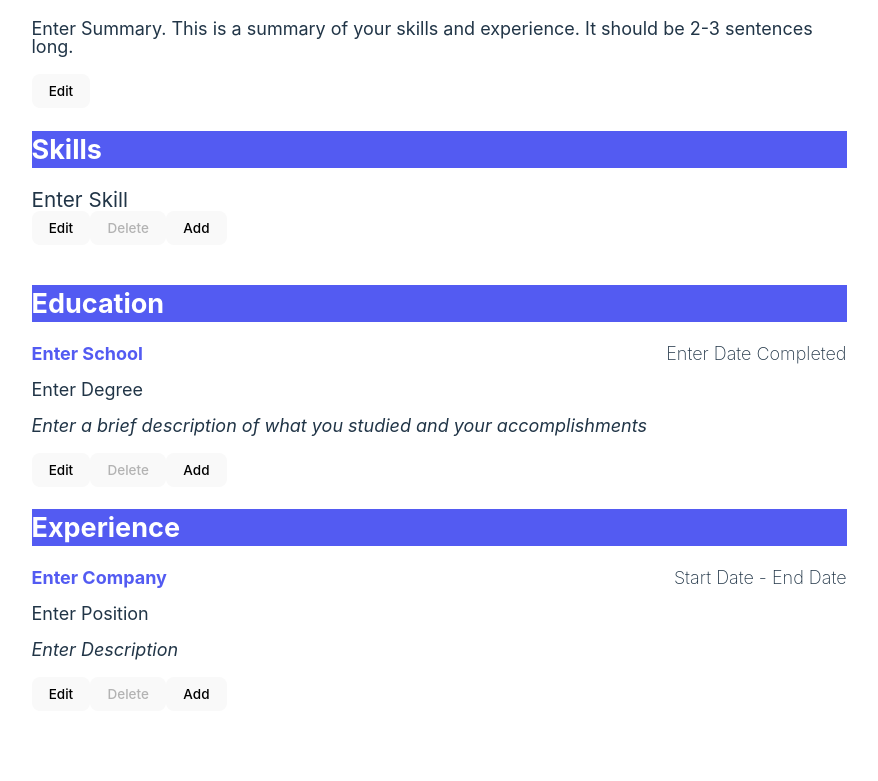
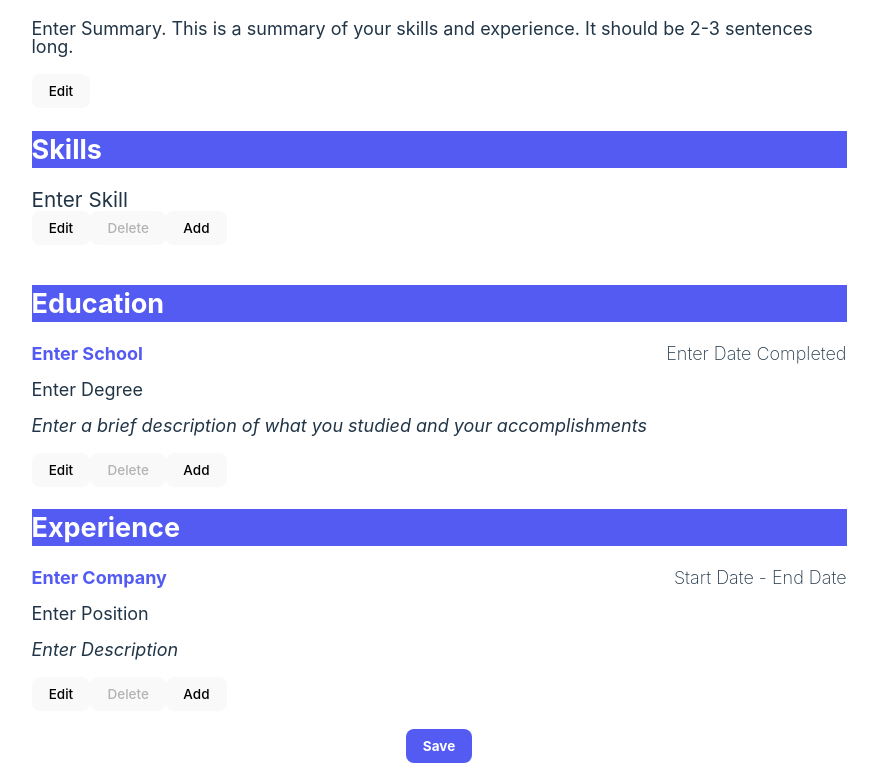
Before and after one commit to GrandeMan/CV-application, a React (Vite) app in the folder cv-app/: page / in a window 1280 px wide. Shown: the part 366-1147 px from the top of the page, without its empty margins (217-1095 px from the left). Before the commit the page ends 1077 px from the top, so only its background shows below. Built offline with nearby package versions, Linux system fonts and the light colour scheme.

Commit message:
Add save button

```diff
--- a/cv-app/src/App.jsx
+++ b/cv-app/src/App.jsx
@@ -511,4 +511,12 @@ function Experience() {
 	);
 }
 
-export { Themes, GeneralInfo, Summary, Skills, Education, Experience}
+function Print() {
+  return (
+    <div className="print">
+      <button onClick={() => window.print()}><b>Save</b></button>
+    </div>
+  )
+}
+
+export { Themes, GeneralInfo, Summary, Skills, Education, Experience, Print}
--- a/cv-app/src/index.css
+++ b/cv-app/src/index.css
@@ -112,6 +112,18 @@ textarea {
 
 }
 
+.print {
+  display: flex;
+  justify-content: center;
+  align-items: center;
+  margin: 1em 0;
+}
+.print button {
+  color: white;
+  font-weight: 500;
+  background-color: var(--color-primary);
+}
+
 button {
   border-radius: 8px;
   border: 1px solid transparent;
--- a/cv-app/src/main.jsx
+++ b/cv-app/src/main.jsx
@@ -1,6 +1,6 @@
 import React from 'react'
 import ReactDOM from 'react-dom/client'
-import { Themes, GeneralInfo, Summary, Skills, Education, Experience } from "./App.jsx";
+import { Themes, GeneralInfo, Summary, Skills, Education, Experience, Print } from "./App.jsx";
 import './index.css'
 
 ReactDOM.createRoot(document.getElementById('root')).render(
@@ -11,5 +11,6 @@ ReactDOM.createRoot(document.getElementById('root')).render(
     <Skills />
     <Education />
     <Experience />
+    <Print />
   </React.StrictMode>,
 )
```
